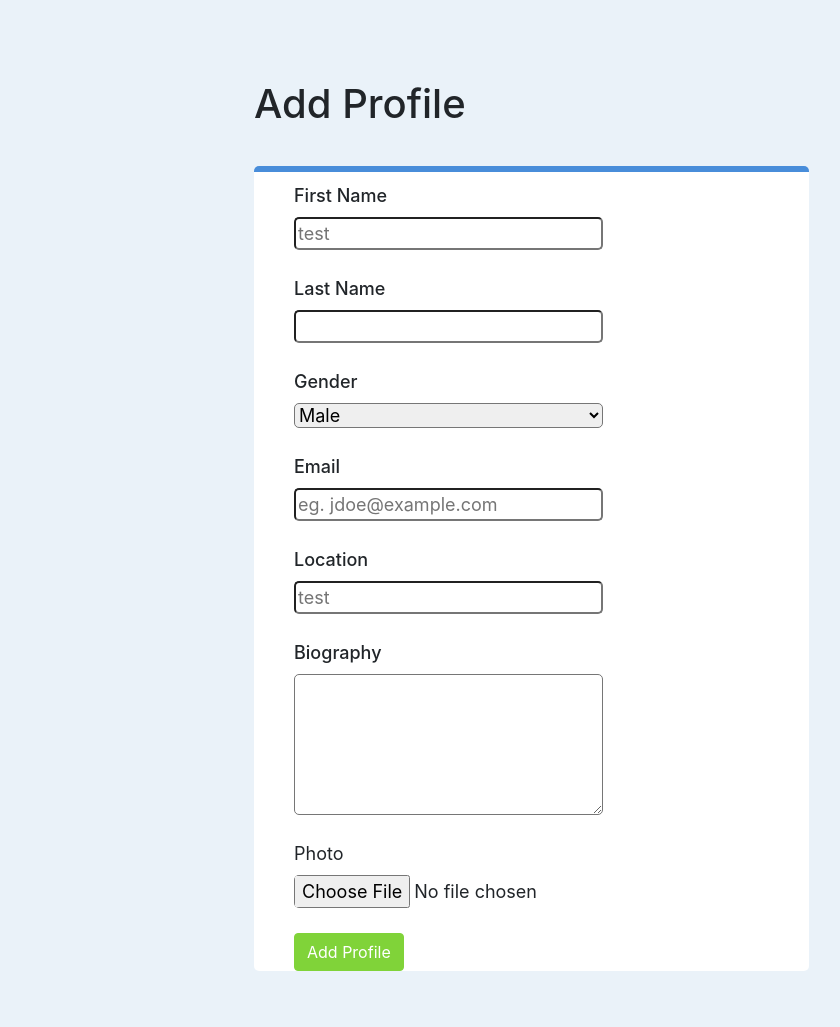
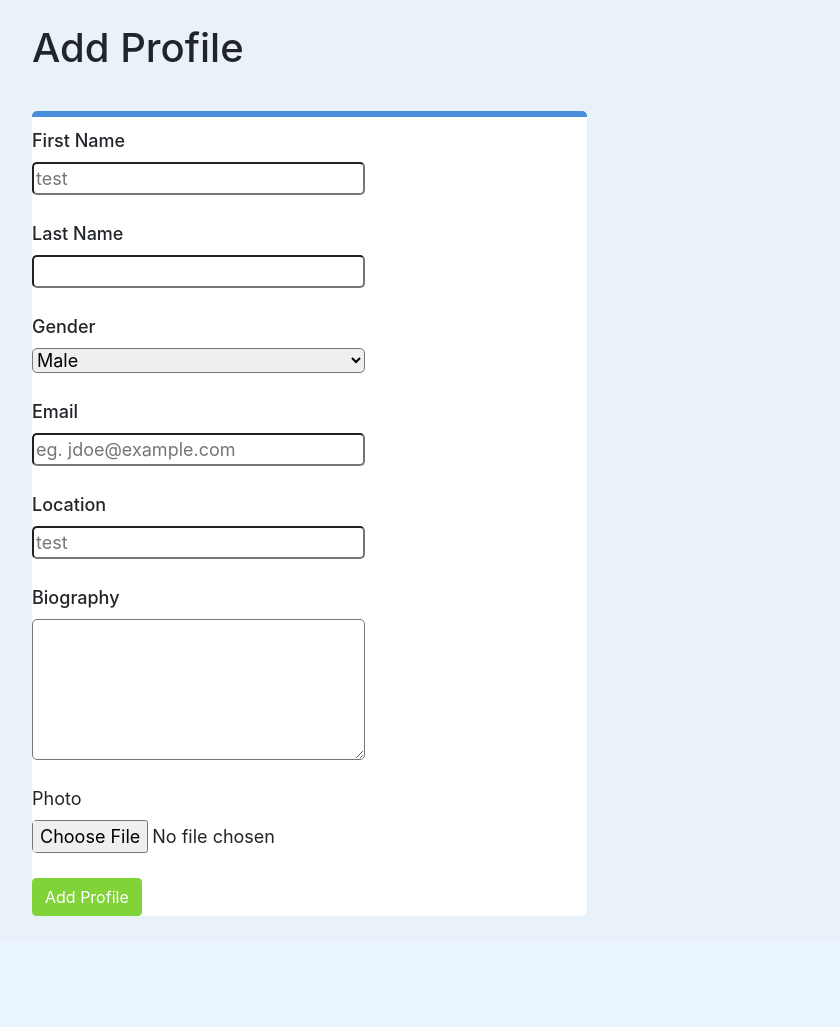
Before and after one commit to jjdale1999/info3180-project1, a Flask app: page /profile in a window 1280 px wide. Shown: the part 56-1083 px from the top of the page, without its empty margins (53-893 px from the left). After the commit the page ends 972 px from the top, so only its background shows below. Run offline with Flask 2, Linux system fonts and the light colour scheme; some libraries are stand-ins or nearby versions.

Commit message:
update css

```diff
--- a/app/static/css/app.css
+++ b/app/static/css/app.css
@@ -53,10 +53,10 @@ body {
     margin-left:10%;
 }
 .profile{
-    margin:5%;
+    /* margin:5%; */
 }
   .cardbod{
-    margin:5%;
+    /* margin:5%; */
     border: 1px solid rgba(0, 0, 0, 0.125);
     border-top: 6px solid rgb(72,141,218);
     border-radius: 0.5rem;
@@ -65,7 +65,7 @@ body {
   }
 
   .margindiv{
-      margin:2%;
+      /* margin:2%; */
 
   }
   .greenbtn {
@@ -92,8 +92,8 @@ body {
 }
 
 .formdiv{
-    margin:5%;
-    margin-left:20%;
+    /* margin:5%; */
+    /* margin-left:20%; */
     /* border-top: 6px solid rgb(72,141,218); */
     width:50%;
 
@@ -111,7 +111,7 @@ body {
 .formdiv div{
     margin-top:10px;
     margin-bottom:25px;
-    margin-left:40px;
+    /* margin-left:40px; */
     font-size: large;
 }
 .bold{
```
